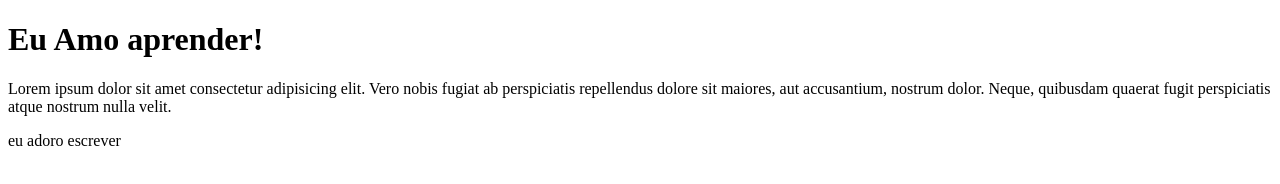
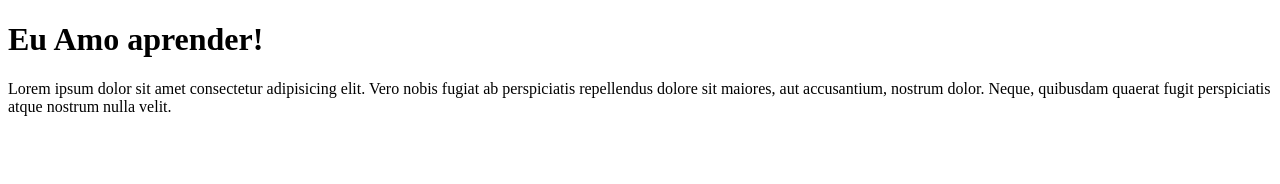
Before and after one commit to DeveloperGabriel0/i-did-alone, a plain HTML site: page alone-site/index.html in a window 1280 px wide. Drawn offline with Linux system fonts and the light colour scheme.

Commit message:
apaguei a linha adicionada

```diff
--- a/alone-site/index.html
+++ b/alone-site/index.html
@@ -9,6 +9,6 @@
 <body>
     <h1>Eu Amo aprender!</h1>
     <p>Lorem ipsum dolor sit amet consectetur adipisicing elit. Vero nobis fugiat ab perspiciatis repellendus dolore sit maiores, aut accusantium, nostrum dolor. Neque, quibusdam quaerat fugit perspiciatis atque nostrum nulla velit.</p>
-    <p>eu adoro escrever</p>
+
 </body>
 </html>
```
